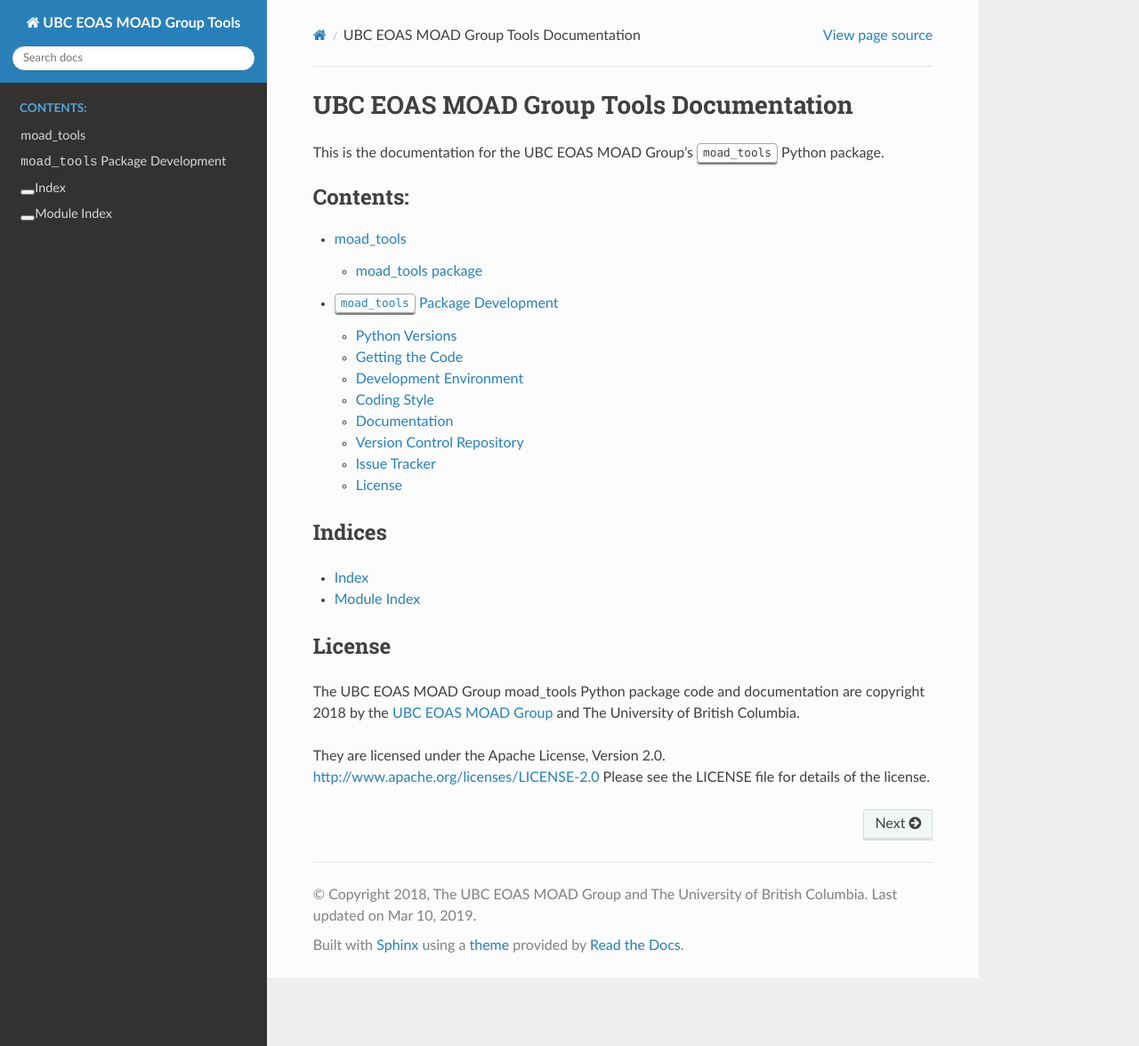
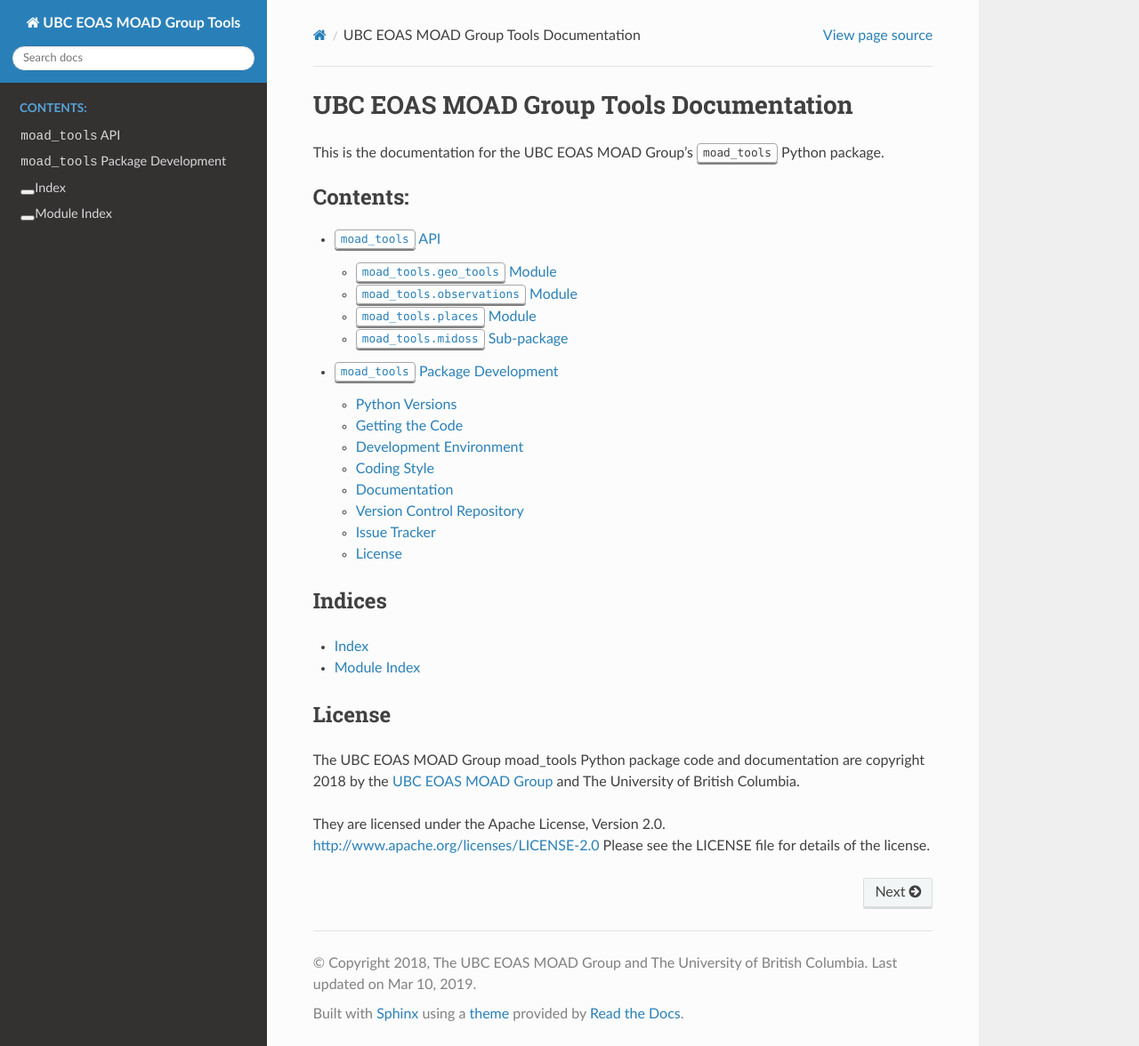
Before and after one commit to UBC-MOAD/moad_tools, a Sphinx documentation site: the page built from docs/index.rst, in a window 1280 px wide and 1176 px high. Shown: the whole window at 89% size. Built offline with Sphinx 7.4.7 and the Read the Docs theme 2.0.0, drawn with Linux system fonts in a browser that asks for light colours; pages that are not in the unit, such as notebooks, are missing from menus; the version number could not be read and is left out.

Commit message:
Improve package API docs.

```diff
--- a/docs/index.rst
+++ b/docs/index.rst
@@ -27,7 +27,7 @@ This is the documentation for the UBC EOAS MOAD Group's :kbd:`moad_tools` Python
    :maxdepth: 2
    :caption: Contents:
 
-   modules
+   moad_tools
    pkg_development
 
 Indices
--- a/docs/moad_tools.rst
+++ b/docs/moad_tools.rst
@@ -1,19 +1,27 @@
-moad\_tools package
-===================
+*********************
+:kbd:`moad_tools` API
+*********************
 
-Submodules
-----------
+:kbd:`moad_tools.geo_tools` Module
+==================================
 
-moad\_tools.observations module
--------------------------------
+.. automodule:: moad_tools.geo_tools
+    :members:
+    :undoc-members:
+    :show-inheritance:
+
+
+:kbd:`moad_tools.observations` Module
+=====================================
 
 .. automodule:: moad_tools.observations
     :members:
     :undoc-members:
     :show-inheritance:
 
-moad\_tools.places module
--------------------------
+
+:kbd:`moad_tools.places` Module
+===============================
 
 .. automodule:: moad_tools.places
     :members:
@@ -21,10 +29,10 @@ moad\_tools.places module
     :show-inheritance:
 
 
-Module contents
----------------
+:kbd:`moad_tools.midoss` Sub-package
+====================================
 
-.. automodule:: moad_tools
+.. automodule:: moad_tools.midoss.hdf5_to_netcdf4
     :members:
     :undoc-members:
     :show-inheritance:
```
Also changed, not shown: docs/modules.rst (deleted, +0 -8 lines).
